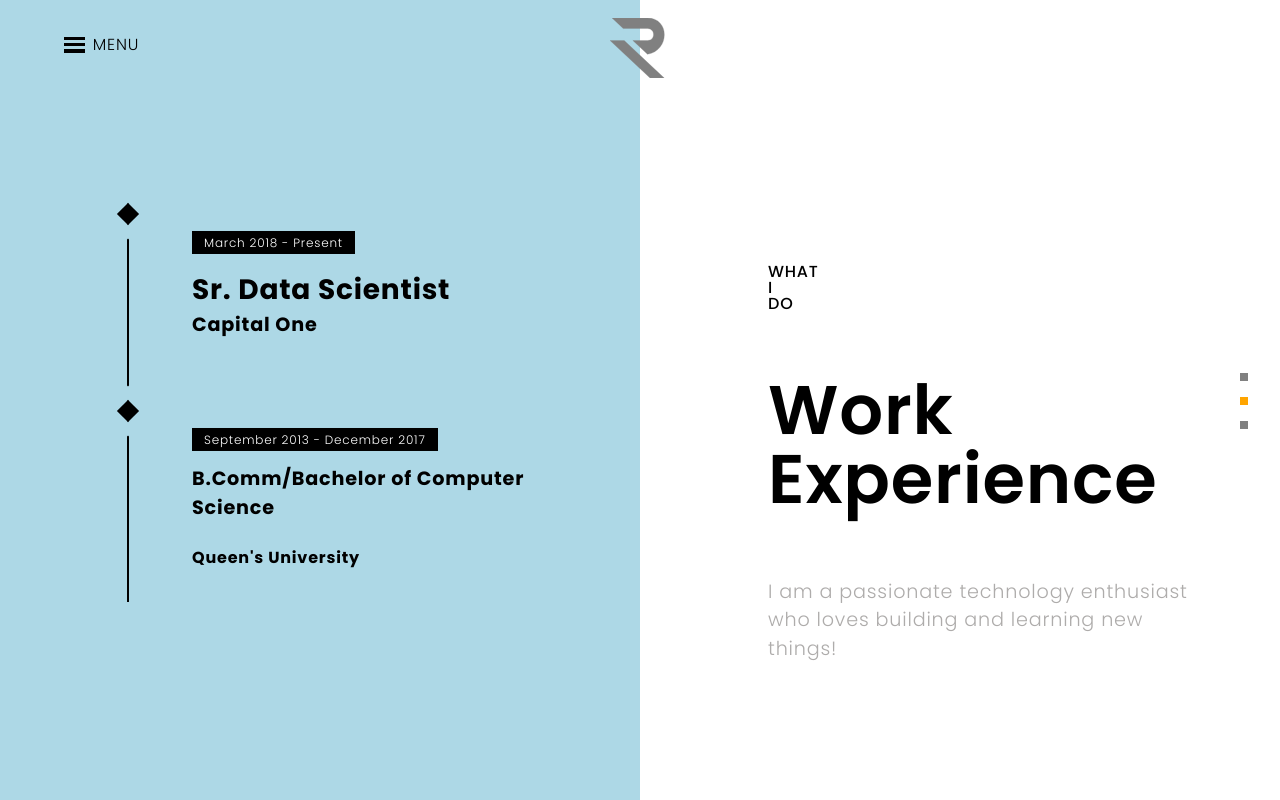
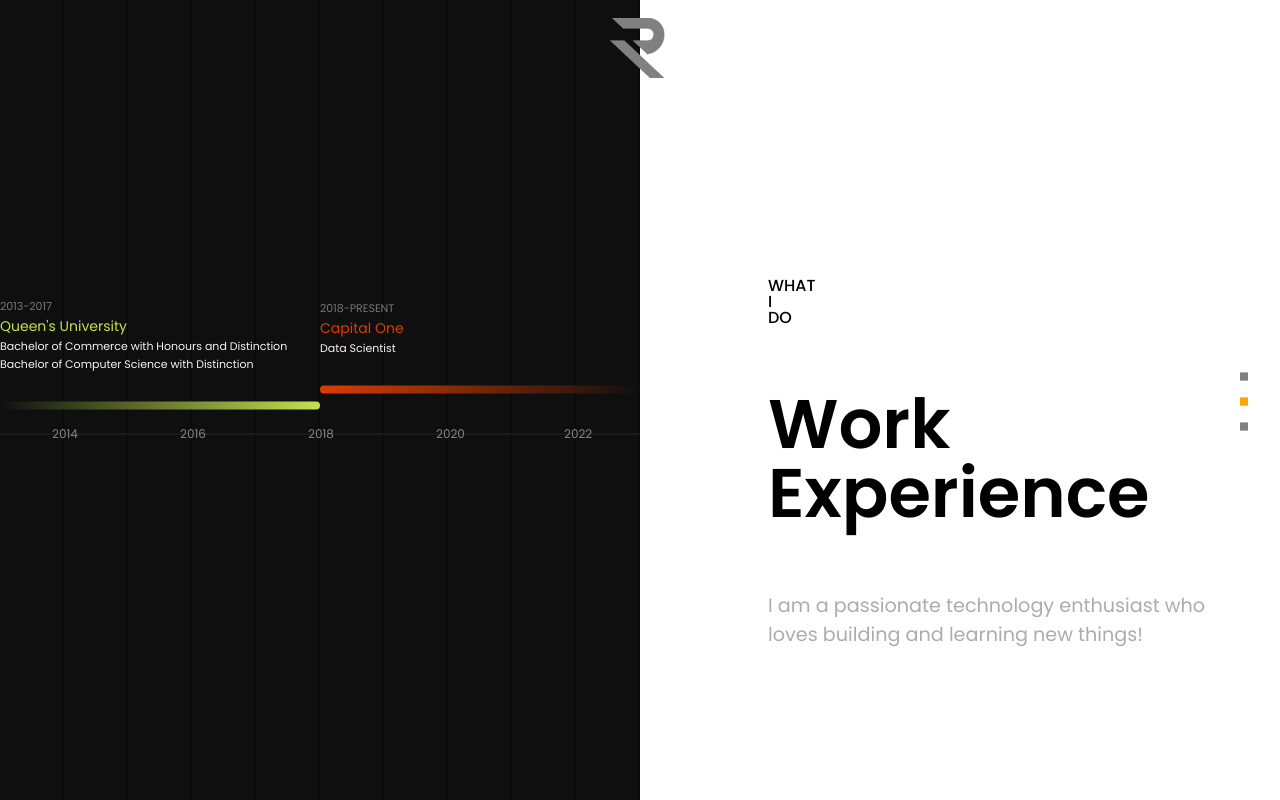
Before and after one commit to RyanvanHuuksloot/ryanvanhuuksloot, a React (Create React App) app: page / in a window 1280 px wide. Both pictures are taken after a click on the icon 1244 px from the left and 401 px from the top of the page. Built offline with nearby package versions, Linux system fonts and the light colour scheme.

Commit message:
changing timeline and removing menu

```diff
--- a/src/components/App.js
+++ b/src/components/App.js
@@ -21,7 +21,7 @@ function App(props) {
 
   // Navigation Handling
   UseKeyPress(currentSlide, numberOfSlides, setCurrentSlide);
-  UseScroll(currentSlide, numberOfSlides, setCurrentSlide);
+  // UseScroll(currentSlide, numberOfSlides, setCurrentSlide);
 
   const introSlide = {
     content: (
@@ -71,6 +71,19 @@ function App(props) {
     title: "What I Do"
   };
 
+  // <div className="slide">
+  //   <Panel styles={["left", "lightblue-background"]}>
+  //     <Timeline2 />
+  //   </Panel>
+  //   <Panel styles={["right"]}>
+  //     <PanelContainer
+  //       header="What I Do"
+  //       title="Work Experience"
+  //       excerpt="I am a passionate technology enthusiast who loves building and learning new things!"
+  //     />
+  //   </Panel>
+  //   </div>
+
   const contactSlide = {
     content: (
       <div className="slide">
--- a/src/components/Header.js
+++ b/src/components/Header.js
@@ -5,10 +5,6 @@ function Header(props) {
   return (
     <div className="header-wrapper">
       <div className="header">
-        <div className="menu-wrapper">
-          <div className="menu-hamburger"></div>
-          <div className="menu-txt">Menu</div>
-        </div>
         <div className="logo-wrapper">
           <div className="logo">
             <svg
@@ -21,10 +17,14 @@ function Header(props) {
             </svg>
           </div>
         </div>
-        <div className="shop-wrapper"></div>
       </div>
     </div>
   );
 }
 
 export default Header;
+
+// <div className="menu-wrapper">
+//   <div className="menu-hamburger"></div>
+//   <div className="menu-txt">Menu</div>
+// </div>;
--- a/src/components/Timeline.js
+++ b/src/components/Timeline.js
@@ -1,24 +1,29 @@
 import "../static/scss/timeline.scss";
 import React from "react";
 
+//https://codepen.io/clintabrown/pen/yoFcC
 function Timeline(props) {
   return (
     <div class="timeline">
-      <div class="timeline-event">
-        <div class="timeline-event-icon"></div>
-        <div class="timeline-event-copy">
-          <p class="timeline-event-thumbnail">March 2018 - Present</p>
-          <h3>Sr. Data Scientist</h3>
-          <h4>Capital One</h4>
+      <div class="timeline-events">
+        <div class="timeline-event timeline-event-years-5">
+          <h2>2013-2017</h2>
+          <h3>Queen's University</h3>
+          <h4>Bachelor of Commerce with Honours and Distinction</h4>
+          <h4>Bachelor of Computer Science with Distinction</h4>
+        </div>
+        <div class="timeline-event timeline-event-years-5">
+          <h2>2018-Present</h2>
+          <h3>Capital One</h3>
+          <h4>Data Scientist</h4>
         </div>
       </div>
-      <div class="timeline-event">
-        <div class="timeline-event-icon"></div>
-        <div class="timeline-event-copy">
-          <p class="timeline-event-thumbnail">September 2013 - December 2017</p>
-          <h4>B.Comm/Bachelor of Computer Science</h4>
-          <h5>Queen's University</h5>
-        </div>
+      <div class="timelines-years">
+        <div>2014</div>
+        <div>2016</div>
+        <div>2018</div>
+        <div>2020</div>
+        <div>2022</div>
       </div>
     </div>
   );
--- a/src/static/scss/header.scss
+++ b/src/static/scss/header.scss
@@ -13,51 +13,52 @@
     height: 6rem;
   }
 
-  .menu-wrapper {
-    margin: 1.5rem 4rem;
-  }
-
-  .menu-hamburger {
-    position: relative;
-    width: 1.3rem;
-    display: inline-block;
-    vertical-align: middle;
-    background: black;
-    height: 0.2rem;
-    cursor: pointer;
-
-    &::before {
-      content: "";
-      width: 1.3rem;
-      height: 0.2rem;
-      background: black;
-      position: absolute;
-      top: -0.4rem;
-    }
-
-    &::after {
-      content: "";
-      width: 1.3rem;
-      height: 0.2rem;
-      background: black;
-      position: absolute;
-      top: 0.4rem;
-    }
-  }
-  .menu-txt {
-    position: relative;
-    display: inline-block;
-    vertical-align: middle;
-    margin-left: 0.5rem;
-    text-transform: uppercase;
-    cursor: pointer;
-  }
+  // .menu-wrapper {
+  //   margin: 1.5rem 4rem;
+  // }
+  //
+  // .menu-hamburger {
+  //   position: relative;
+  //   width: 1.3rem;
+  //   display: inline-block;
+  //   vertical-align: middle;
+  //   background: black;
+  //   height: 0.2rem;
+  //   cursor: pointer;
+  //
+  //   &::before {
+  //     content: "";
+  //     width: 1.3rem;
+  //     height: 0.2rem;
+  //     background: black;
+  //     position: absolute;
+  //     top: -0.4rem;
+  //   }
+  //
+  //   &::after {
+  //     content: "";
+  //     width: 1.3rem;
+  //     height: 0.2rem;
+  //     background: black;
+  //     position: absolute;
+  //     top: 0.4rem;
+  //   }
+  // }
+  // .menu-txt {
+  //   position: relative;
+  //   display: inline-block;
+  //   vertical-align: middle;
+  //   margin-left: 0.5rem;
+  //   text-transform: uppercase;
+  //   cursor: pointer;
+  // }
 
   .logo-wrapper {
     position: absolute;
     top: 0;
     left: 50%;
     transform: translate(-50%, -50%);
+    margin: 1.5rem 0;
   }
 
   .logo {
--- a/src/static/scss/timeline.scss
+++ b/src/static/scss/timeline.scss
@@ -1,123 +1,151 @@
-/* Variables */
-$color-1: black;
-$color-2: white;
-$color-3: orange;
+// Variables
+// ----------------------------------------------
+$grid-background-color: #0f0f0f;
+$grid-line-color: #000;
+$timeline-events-no: 3;
+$timeline-events-line-height: 8px;
+$timeline-years-no: 10;
+$grid-width: 5vw;
+// $grid-width: #{100vw / $timeline-years-no};
 
-/* Fonts */
-body {
-  font-size: 1em;
-  font-weight: 300;
-  line-height: 1.5;
-  letter-spacing: 0.05em;
+.timeline {
+  font-family: sans-serif;
+  margin: 0;
+  padding: 0;
+  height: 100vh;
+  width: 100vw;
+  overflow: hidden;
+  background: $grid-background-color;
+  background-image: linear-gradient(
+    90deg,
+    $grid-background-color 0,
+    $grid-background-color calc(#{$grid-width} - 1px),
+    $grid-line-color $grid-width
+  );
+  background-size: $grid-width $grid-width;
 }
 
-/* Layout */
-// * {
-//   @include box-sizing(border-box);
-// }
+/* Timeline - Years */
+.timelines-years {
+  position: absolute;
+  top: 55%;
+  transform: translateY(-50%);
+  padding: 0 0 0 calc(#{$grid-width});
+  margin: 0;
+  border-top: 1px solid #282828;
+  /* Fix display: inline-block spacing issue */
+  font-size: 0;
 
-/* Styling */
-.timeline {
+  -webkit-user-select: none; /* Safari */
+  -moz-user-select: none; /* Firefox */
+  -ms-user-select: none; /* IE10+/Edge */
+  user-select: none; /* Standard */
+}
+.timelines-years div {
   position: relative;
-  width: 70%;
-  top: 50%;
+  top: -7px;
+  display: inline-block;
+  width: calc(#{$grid-width} * 2);
+  color: #868686;
+  font-size: 12px;
+  line-height: 12px;
+  text-indent: -12px;
+}
+/* Display last year */
+.timelines-years div:last-child {
+  width: $grid-width;
+}
+
+/* Timeline - Events */
+.timeline-events {
+  position: absolute;
+  top: 42%;
   transform: translateY(-50%);
-  margin: 0 15%;
+}
 
-  &:before {
-    background-color: $color-1;
-    content: "";
-    margin-left: -1px;
-    position: absolute;
-    top: 0;
-    left: 2em;
-    width: 2px;
-    height: 100%;
+.timeline-event {
+  h2,
+  h3,
+  h4 {
+    margin: 0 0 1px 0;
+    color: #777;
+    font-weight: normal;
+  }
+  h2 {
+    text-transform: uppercase;
+    font-size: 11px;
+  }
+  h3 {
+    font-size: 14px;
+  }
+  h4 {
+    font-size: 11px;
+    color: #f5f5f5;
   }
 }
 
-.timeline-event {
-  position: relative;
+.timeline-events {
+  div {
+    position: relative;
+    display: inline-block;
 
-  &:hover {
-    .timeline-event-icon {
-      // @include rotate(-45deg);
-      animation: spin 0.5s ease;
-      background-color: $color-3;
-    }
-
-    .timeline-event-thumbnail {
-      // @include box-shadow(inset 40em 0 0 0 $color-3);
-      animation: box-shadow-fill 0.5s ease;
+    &:after {
+      position: absolute;
+      left: 0;
+      bottom: -36px;
+      height: $timeline-events-line-height;
+      border-radius: $timeline-events-line-height;
+      content: "";
     }
   }
 }
-
-@keyframes spin {
-  100% {
-    -webkit-transform: rotate(-45deg);
-    transform: rotate(-45deg);
+@for $i from 1 through $timeline-events-no {
+  .timeline-events div:nth-child(#{$i}) {
+    bottom: #{((($timeline-events-line-height * 2) * $i)) -
+      ($timeline-events-line-height * 2)};
   }
 }
 
-@keyframes box-shadow-fill {
-  100% {
-    -webkit-transform: box-shadow(inset 40em 0 0 0 $color-3);
-    transform: box-shadow(inset 40em 0 0 0 $color-3);
+/* Timeline - Events - Colours */
+.timeline-events div:nth-child(1) {
+  &:after {
+    background: linear-gradient(to right, $grid-background-color 0, #c2e34e 100%);
+    border-radius: 0 6px 6px 0;
+  }
+  h3 {
+    color: #c2e34e;
   }
 }
 
-.timeline-event-copy {
-  padding: 2em;
-  position: relative;
-  left: 4em;
-  width: 80%;
-
+.timeline-events div:nth-child(2) {
+  &:after {
+    background: #ff9704;
+  }
   h3 {
-    font-size: 1.75em;
-  }
-
-  h4 {
-    font-size: 1.2em;
-    margin-bottom: 1.2em;
-  }
-
-  strong {
-    font-weight: 700;
-  }
-
-  p:not(.timeline-event-thumbnail) {
-    padding-bottom: 1.2em;
+    color: #ff9704;
   }
 }
 
-.timeline-event-icon {
-  // @include transition(transform 0.2s ease-in);
-  // @include rotate(45deg);
-  transition: transform 0.2s ease-in;
-  transform: rotate(45deg);
-
-  background-color: $color-1;
-  outline: 10px solid #add8e6;
-  display: block;
-  margin: 0.5em 0.5em 0.5em -0.5em;
-  position: absolute;
-  top: 0;
-  left: 2em;
-  width: 1em;
-  height: 1em;
+.timeline-events div:last-child {
+  &:after {
+    background: linear-gradient(to right, #dd3d01 0, $grid-background-color 100%);
+    border-radius: 6px 0 0 6px;
+  }
+  h3 {
+    color: #dd3d01;
+  }
 }
 
-.timeline-event-thumbnail {
-  // @include transition(box-shadow 0.5s ease-in 0.1s);
-  transition: transform 0.5s ease-in 0.1s;
-  color: $color-2;
-  font-size: 0.75em;
-
-  background-color: $color-1;
-  // @include box-shadow(inset 0 0 0 0em #ef795a);
-  transform: box-shadow(inset 0 0 0 0em #ef795a);
-  display: inline-block;
-  margin-bottom: 1.2em;
-  padding: 0.25em 1em 0.2em 1em;
+/* Timeline - Events - Grid */
+@for $i from 0 through $timeline-years-no {
+  /* X years */
+  .timeline-event-years-#{$i},
+  .timeline-event-years-#{$i}:after {
+    width: calc(#{$grid-width} * #{$i});
+  }
+  /* X.5 years */
+  .timeline-event-years-#{$i}-5,
+  .timeline-event-years-#{$i}-5:after {
+    width: calc((#{$grid-width} * #{$i}) + (#{$grid-width} / 2));
+  }
 }
```
Also changed, not shown: 1 other file (tests, documents, lock files or other folders).
